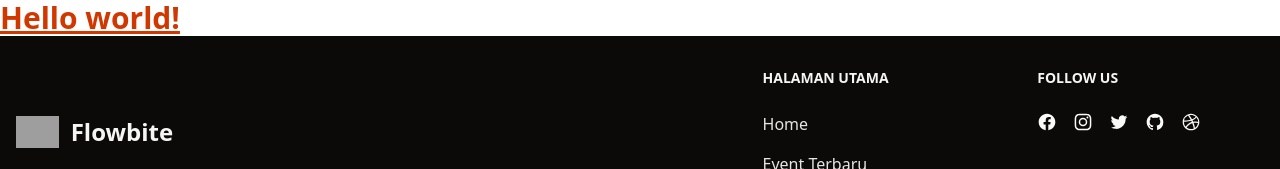
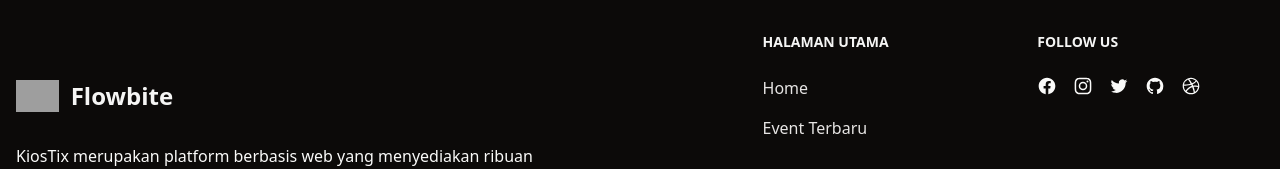
Before and after one commit to muhzulzidan/calo-tiket, a website: page src/index.html in a window 1280 px wide. Shown: the top 169 px of the page. Drawn offline with nearby package versions, Linux system fonts and the light colour scheme; files that its build step writes are made by us from their sources; grey boxes are pictures that could not be loaded.

Commit message:
footer comment

```diff
--- a/src/index.html
+++ b/src/index.html
@@ -6,9 +6,7 @@
     <link href="/dist/output.css" rel="stylesheet">
 </head>
 <body>
-    <h1 class="text-3xl text-orange-600 font-bold underline">
-        Hello world!
-    </h1>
+    <!-- footer start -->
     <footer class=" text-stone-50 bg-stone-950">
         <div class="mx-auto w-full max-w-screen-xl p-4 py-6 lg:py-8">
             <div class="md:flex md:justify-between">
@@ -136,6 +134,7 @@
         </div>
         </div>
     </footer>
+    <!-- footer end -->
     <script src="../node_modules/flowbite/dist/flowbite.min.js"></script>
 </body>
 </html>
```
